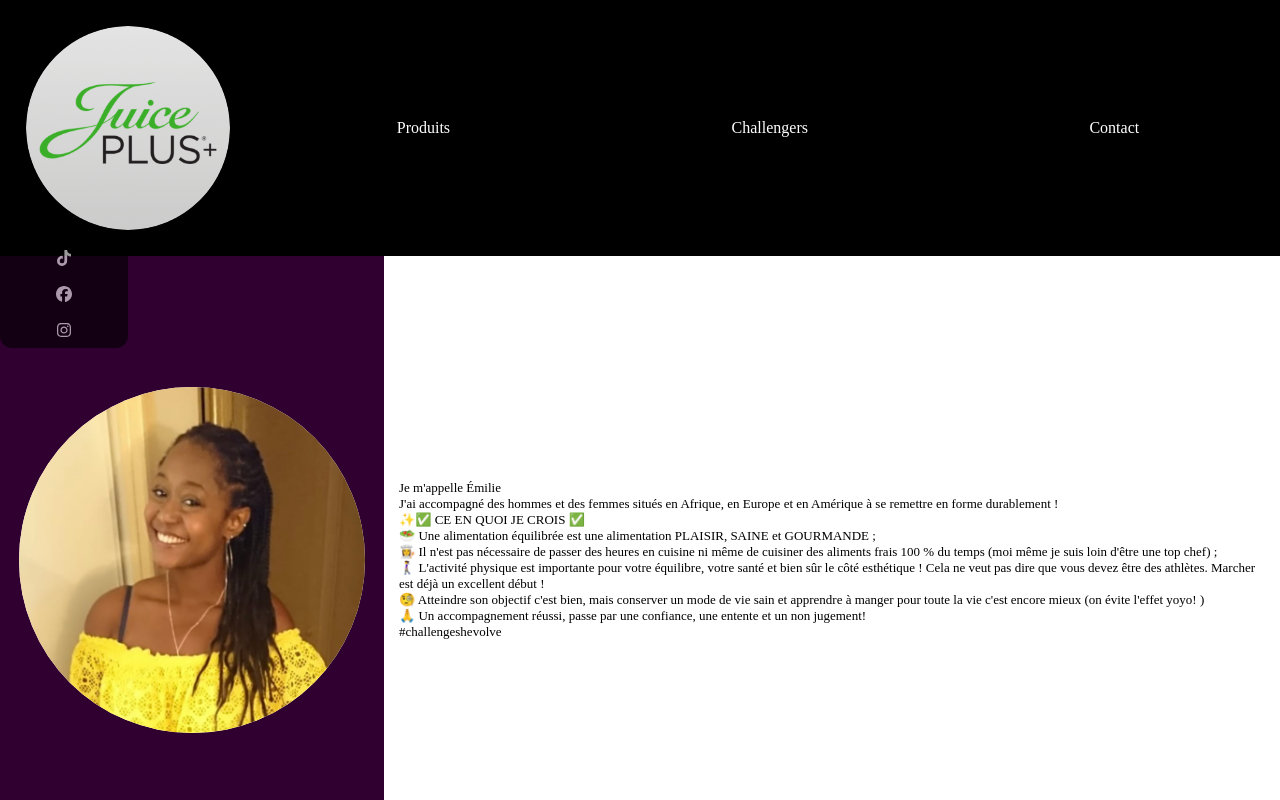
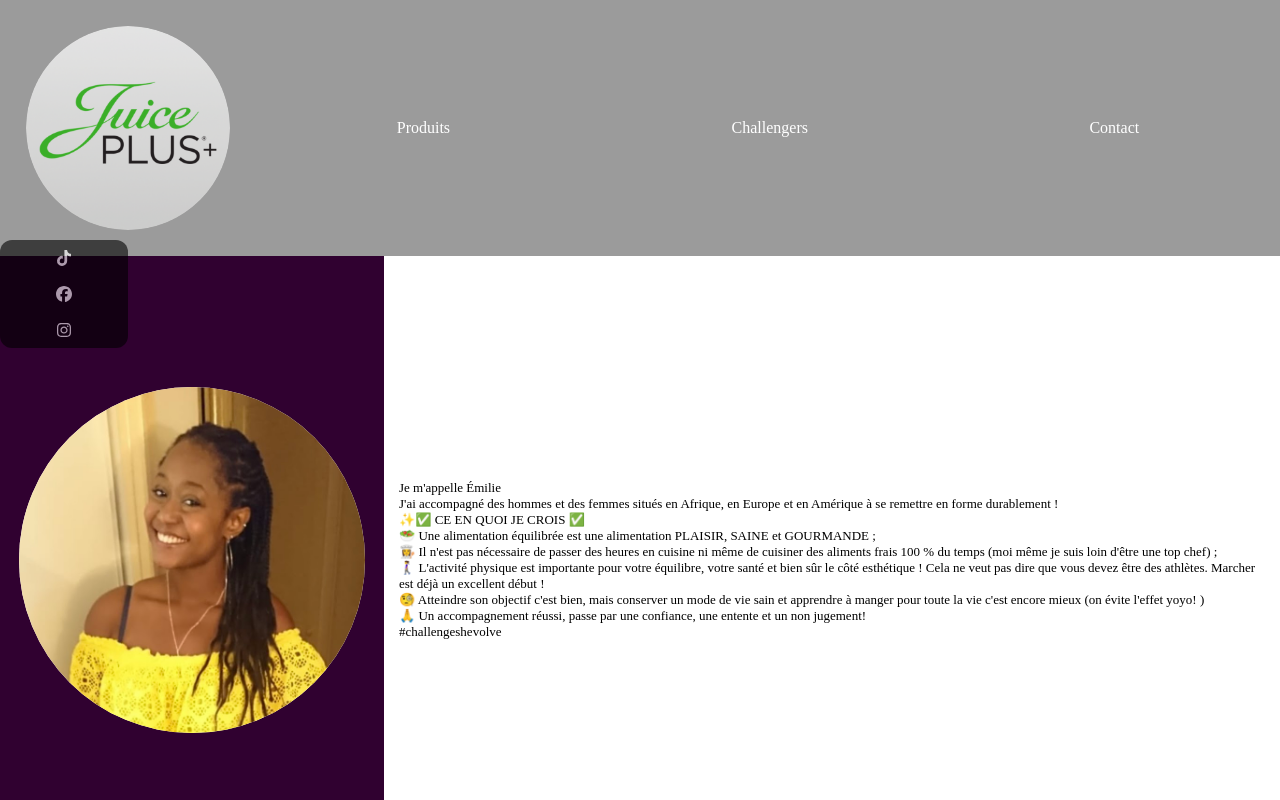
Before and after one commit to ptijjo/nutrition, a Next.js app: page / in a window 1280 px wide. Shown: the top 800 px of the page. Built offline with nearby package versions, Linux system fonts and the light colour scheme.

Commit message:
delete scrollreveal

```diff
--- a/package.json
+++ b/package.json
@@ -19,7 +19,6 @@
     "react-dom": "^18",
     "react-responsive-carousel": "^3.2.23",
     "sass": "^1.69.7",
-    "scrollreveal": "^4.0.9",
     "sweetalert": "^2.1.2",
     "sweetalert2": "^11.10.4",
     "swiper": "^11.0.5"
--- a/src/app/layout.tsx
+++ b/src/app/layout.tsx
@@ -1,4 +1,7 @@
+
+import initScrollReveal from '@/components/ScrollRevealConfig';
 import type { Metadata } from 'next';
+import { useEffect } from 'react';
 
 
 export const metadata: Metadata = {
@@ -11,6 +14,7 @@ export default function RootLayout({
 }: {
   children: React.ReactNode
 }) {
+
   return (
     <html lang="fr">
       <body >
--- a/src/app/page.tsx
+++ b/src/app/page.tsx
@@ -1,4 +1,4 @@
-"use client"
+
 import * as React from "react";
 import Header from "@/components/Header";
 import "../styles/index.scss";
@@ -9,9 +9,8 @@ import Resultats from "@/components/Resultats";
 import Footer from "@/components/Footer";
 import Reseau from "@/components/Reseau";
 
+const Home: React.FC = () => {
 
-
-const Home: React.FC = () => {
 
   return (
     <>
--- a/src/styles/_setting.scss
+++ b/src/styles/_setting.scss
@@ -3,7 +3,7 @@
 $primary_color: rgb(48, 1, 48);
 $secondary_color: rgb(214, 214, 214);
 
-$black_color:black;
+$black_color:rgb(155, 155, 155);
 
 $background_color1:#f8f7f4;
 $background_color2:#FFFFF0;
--- a/src/styles/components/_reseau.scss
+++ b/src/styles/components/_reseau.scss
@@ -4,7 +4,6 @@
     top: 30%;
     left: 0;
     width: 10vw;
-
 
     @include centrer-div;
     flex-direction: column;
@@ -21,6 +20,7 @@
         .fonts{
             margin: 10px;
             color: white;
+            width: 50%;
         }
     }
 
```
Also changed, not shown: 1 other file (tests, documents, lock files or other folders).
